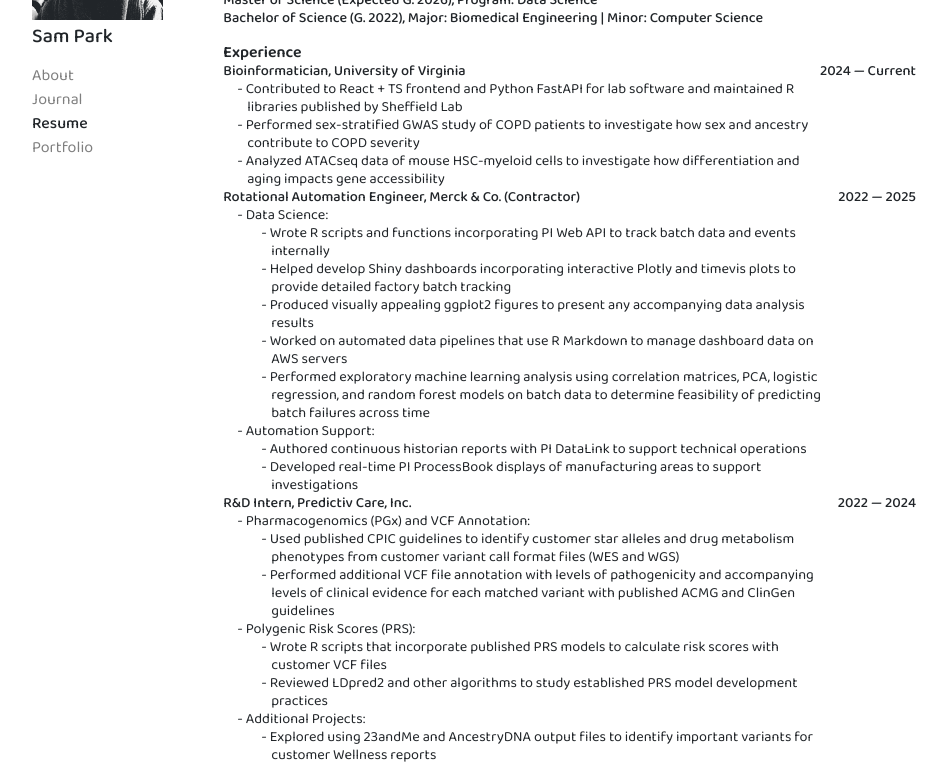
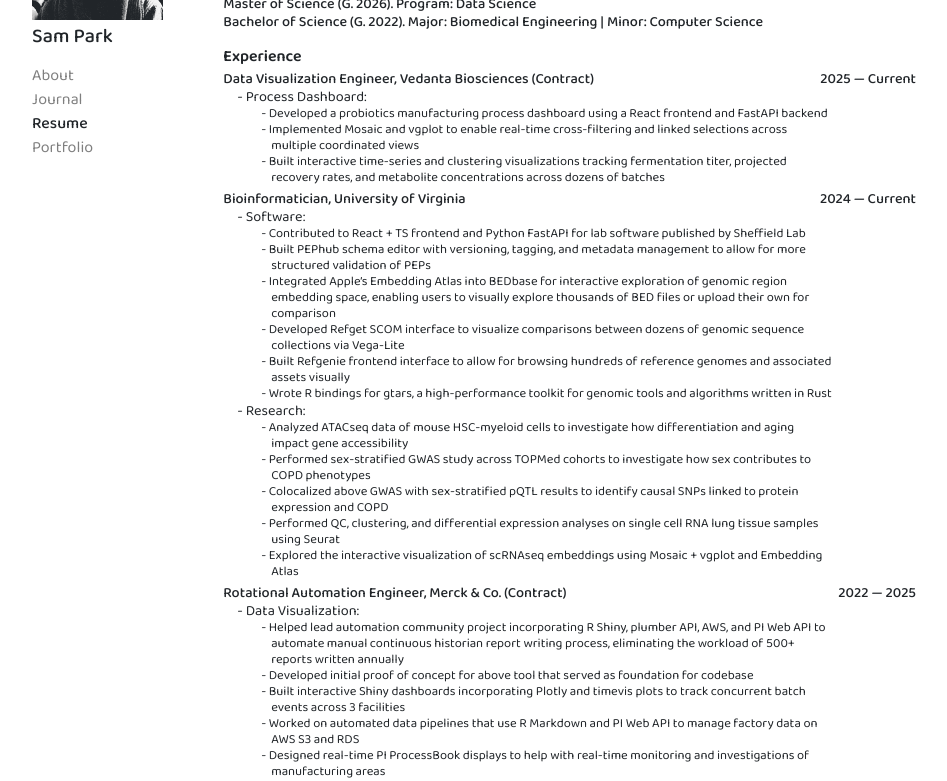
Before and after one commit to sanghoonio/sanghoonio, a React (Vite) app: page /resume in a window 1280 px wide. Shown: the part 220-1001 px from the top of the page, without its empty margins (160-1107 px from the left). Built offline with nearby package versions, Linux system fonts and the light colour scheme.

Commit message:
resume update

```diff
--- a/src/assets/journal/2025-11-21-self-discovery.md
+++ /dev/null
@@ -1,8 +0,0 @@
----
-title: Self Discovery
-date: 2025-11-21
----
-
-**DiscoveryMaxxing**
-
-Self-help and self-improvement have been fairly popular to advocate for for a long time, but they are inherently shallow concepts. Why? They are result-oriented, and often prescribed for people who feel they don't have the means to achieve the outcomes they desire, or for those who need to told what to do to become "better". The method is to follow formulaic behaviors that are socially accepted "improvements" over what they might be doing currently, and the hope is that maxxing out on these patterns better guarantees desired outcomes. Nothing could be further from the truth. Following the crowd to achieve things you personally desire is the definition of giving up your agency and connection to outcomes. It no longer really becomes your achievement if you don't take the time to explore why you want to pursue something and how you might get there, or supplant your exploration with optimization grifts thought of by others removed from your lived experiences. If you are unwilling to take the time to deeply understand through personal discovery what it might take to reach your own goals yourself, are the goals really that important to you? Actions should be taken for the sake of discovering outcomes, not in an attempt to fulfill unlikely results out of expectation. The first can only deepen your understanding of your condition, while the second sets you up for disappointment towards both the result and process, lowering your capacity for future exploration.
--- a/src/components/Portfolio.tsx
+++ b/src/components/Portfolio.tsx
@@ -38,7 +38,7 @@
         <PortfolioCard title='PEPhub' desc='a biological metadata management suite [databio]' link='https://pephub.databio.org' />
         <PortfolioCard title='BEDbase' desc='a centralized platform for genomic region data [databio]' link='https://bedbase.org' />
         <PortfolioCard title='Refgenie' desc="a standardized genome asset management system [databio]" link='https://ui.refgenie.org' />
-        <PortfolioCard title='Tessera' desc="an intuitive and aesthetic interface for single-cell data" link='https://sanghoon.io/tessera' />
+        <PortfolioCard title='Tessera' desc="an intuitive interface for single-cell data" link='https://sanghoon.io/tessera' />
         <PortfolioCard title='Cigareditte' desc="scrolling social media feeds is like smoking an infinite cigarette. what if the cigarettes weren't infinite anymore?" link='https://sanghoon.io/cigareditte' />
         {/* <PortfolioCard title='Constellations' desc='a social media concept inspired by the cosmos' link='https://sanghoonio.github.io/constellations/' /> */}
       </div>
--- a/src/components/Resume.tsx
+++ b/src/components/Resume.tsx
@@ -5,7 +5,7 @@
 interface ResumeData {
   education: string[];
   experience: string[];
-  projects: string[];
+  // projects: string[];
   skills: string[];
 }
 
@@ -16,12 +16,16 @@
   lines.forEach((line, index) => {
     if (/^\d{4,}/.test(line)) {
       elements.push(<h6 key={index} className='mb-0 pt-0 resume-body resume-year position-relative'>{line}</h6>);
+    } else if (/^Master of Science/.test(line)) {
+      elements.push(<h6 key={index} className='my-0 pt-0 resume-body resume-text position-relative'>{line}</h6>);
+    } else if (/^Bachelor of Science/.test(line)) {
+      elements.push(<h6 key={index} className='my-0 pt-0 resume-body resume-text position-relative'>{line}</h6>);
     } else if (/^[A-Za-z0-9]/.test(line)) {
-      elements.push(<h6 key={index} className='my-0 pt-0 resume-body resume-text position-relative'>{line}</h6>);
+      elements.push(<h6 key={index} className='my-0 pt-0 resume-body resume-text position-relative mt-1'>{line}</h6>);
     } else if (/^-/.test(line)) {
       elements.push(<p key={index} className='my-0 py-0 pe-4 mx-4 resume-body resume-text indent position-relative'>{line}</p>);
     } else if (/^\s{2,}/.test(line)) {
-      elements.push(<p key={index} className='my-0 py-0 px-4 mx-4 resume-body resume-text indent position-relative'>{line}</p>);
+      elements.push(<p key={index} className='my-0 py-0 px-4 mx-4 resume-body resume-text resume-sm indent position-relative'>{line}</p>);
     }
   });
 
--- a/src/style.css
+++ b/src/style.css
@@ -153,7 +153,11 @@
 
 .resume-body {
   line-height: 1.25 !important;
-  font-size: .9rem;
+  font-size: 0.9rem;
+}
+
+.resume-sm {
+  font-size: 0.8rem;
 }
 
 .indent {
```
Also changed, not shown: src/assets/resume/resume_data.json (+3 -4 lines), 2 other files (tests, documents, lock files or other folders).
